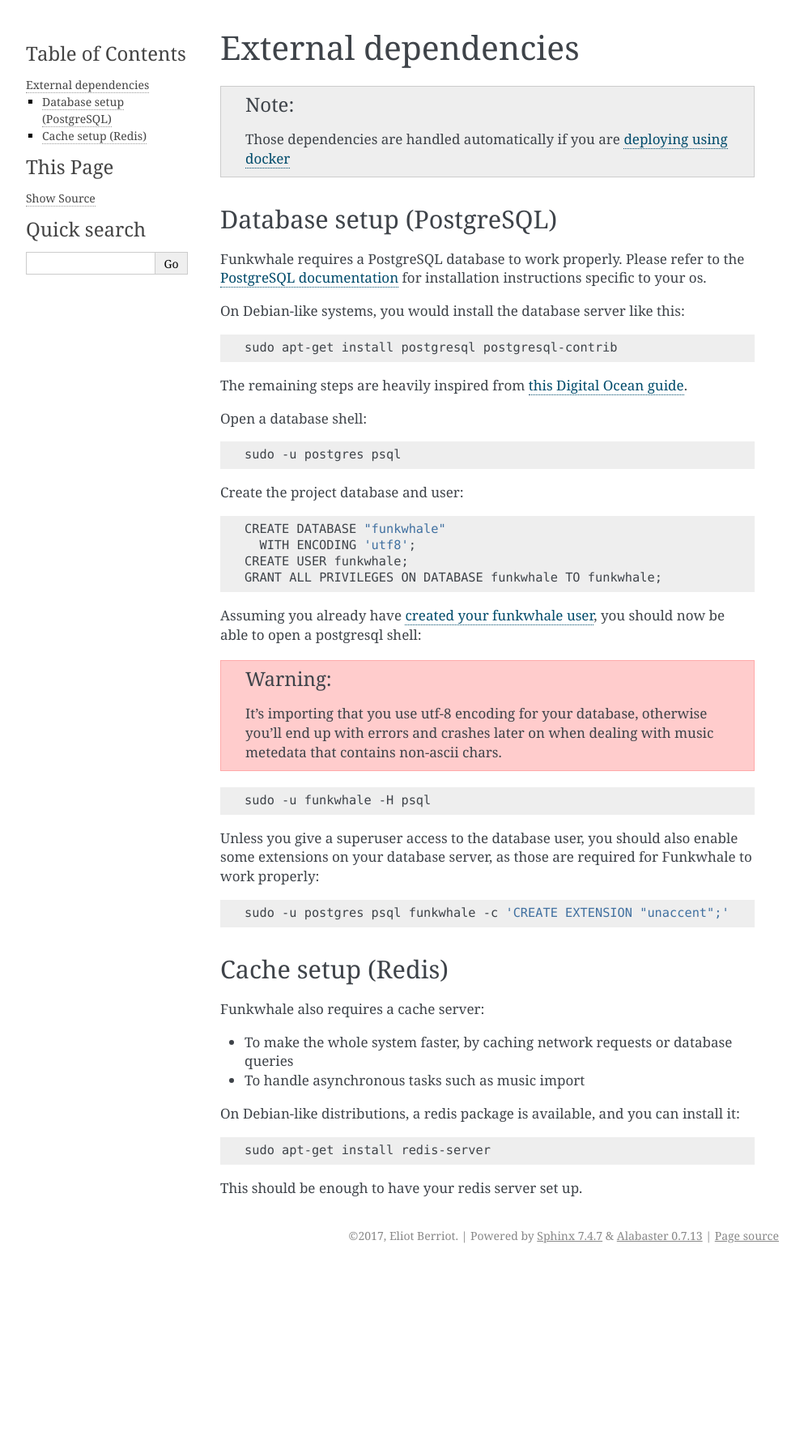
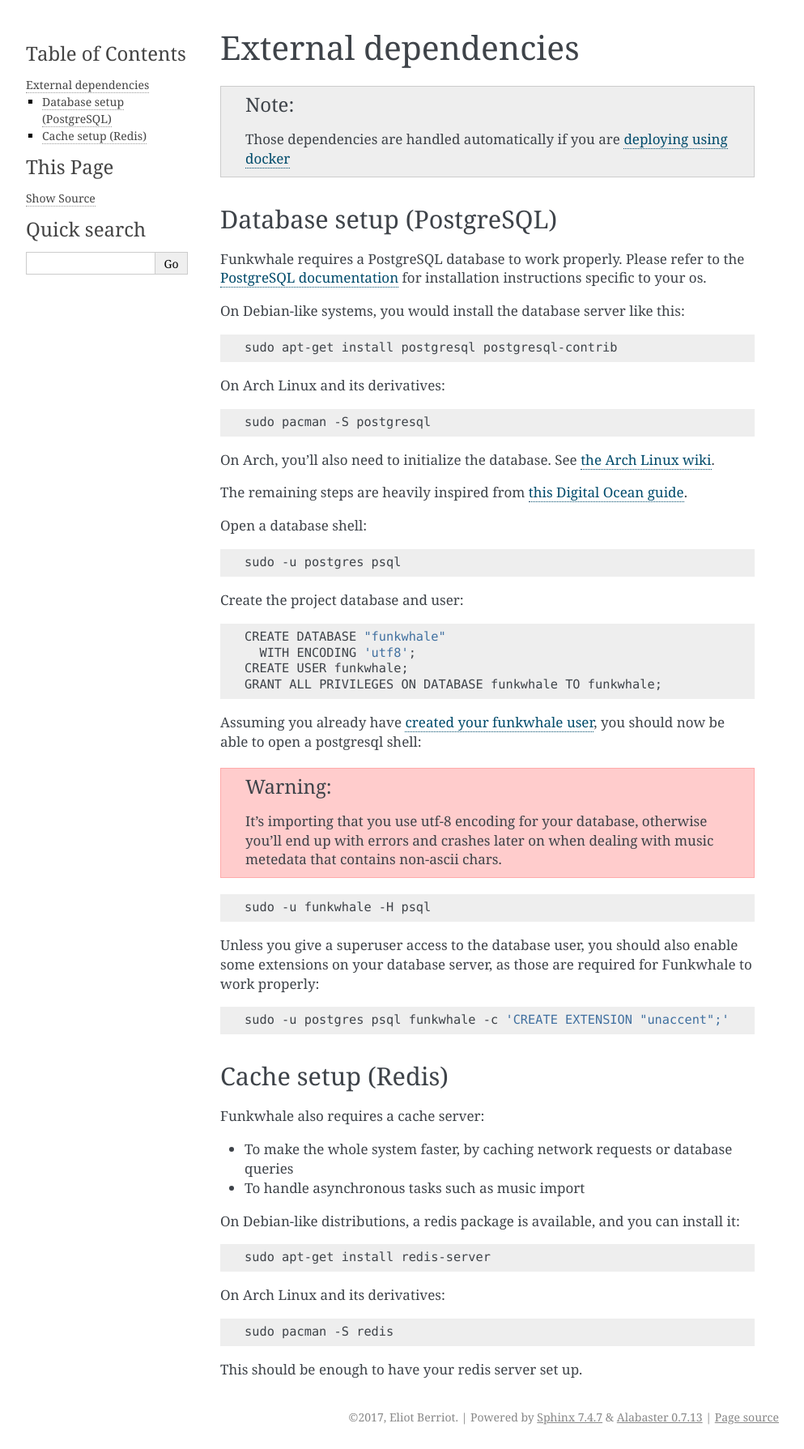
Before and after one commit to RYGhub/funkwhale, a Sphinx documentation site: the page built from docs/installation/external_dependencies.rst, in a window 1280 px wide. Shown: the whole page at 81% size, without its empty margins (148-1141 px from the left). Built offline with Sphinx 7.4.7, drawn with Linux system fonts in a browser that asks for light colours; pages that are not in the unit, such as notebooks, are missing from menus; before the commit the page ends 1565 px from its top, so only the background shows below that.

Commit message:
[doc] Arch Linux installation: external dependencies

```diff
--- a/docs/installation/external_dependencies.rst
+++ b/docs/installation/external_dependencies.rst
@@ -19,6 +19,14 @@
 .. code-block:: shell
 
     sudo apt-get install postgresql postgresql-contrib
+
+On Arch Linux and its derivatives:
+
+.. code-block:: shell
+
+    sudo pacman -S postgresql
+
+On Arch, you'll also need to initialize the database. See `the Arch Linux wiki <https://wiki.archlinux.org/index.php/Postgresql#Initial_configuration>`_.
 
 The remaining steps are heavily inspired from `this Digital Ocean guide <https://www.digitalocean.com/community/tutorials/how-to-set-up-django-with-postgres-nginx-and-gunicorn-on-ubuntu-16-04>`_.
 
@@ -75,4 +83,10 @@
 
     sudo apt-get install redis-server
 
+On Arch Linux and its derivatives:
+
+.. code-block:: shell
+
+    sudo pacman -S redis
+
 This should be enough to have your redis server set up.
```
